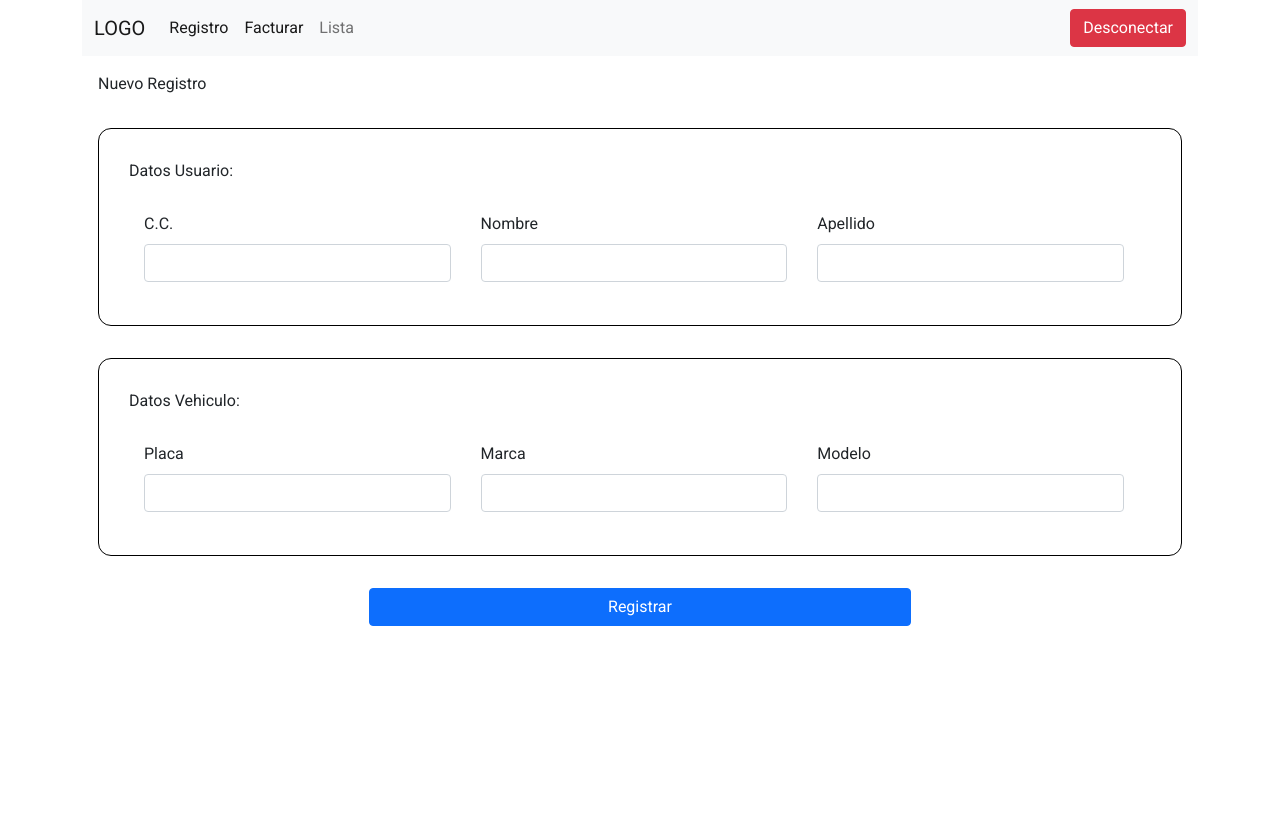
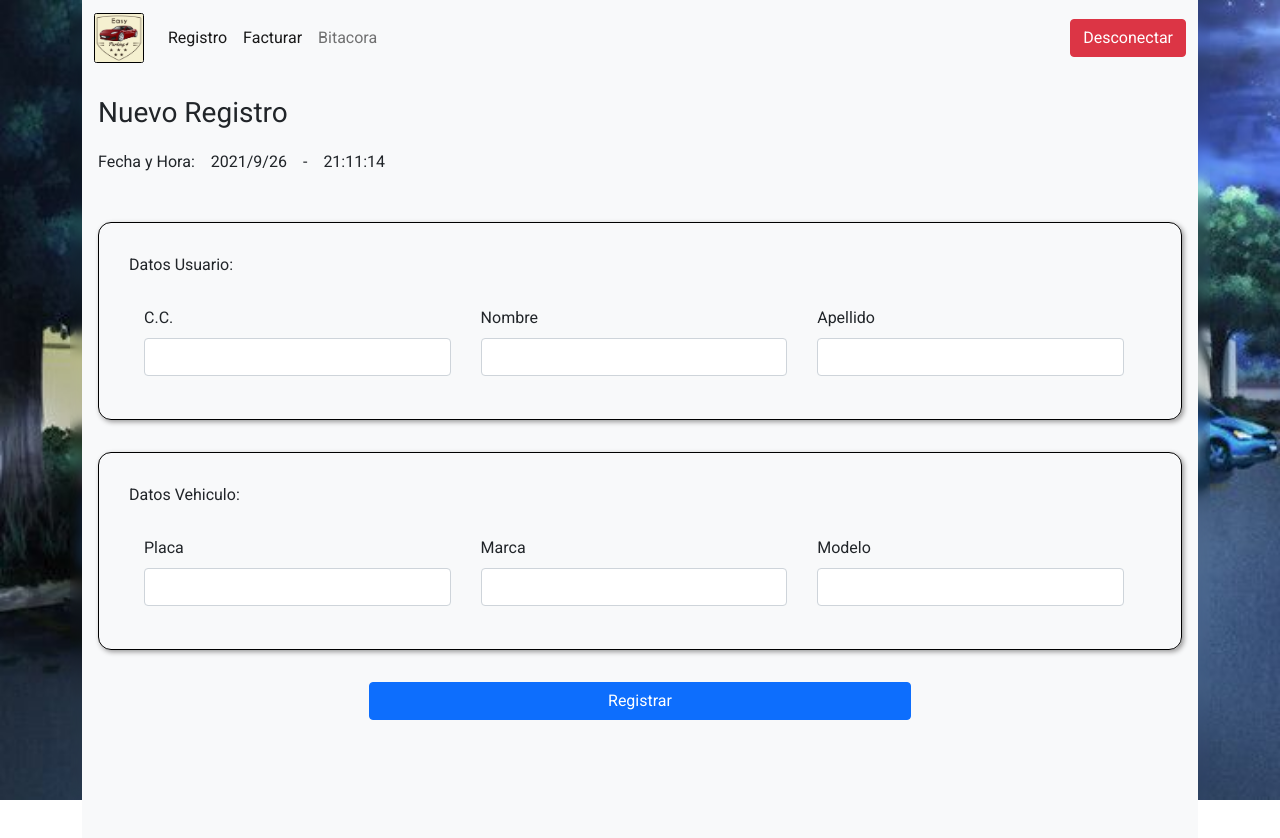
Before and after one commit to J-Roma/easyparkin-mintic, a plain HTML site: page Frontend/src/register.html in a window 1280 px wide. Before the commit the page ends 800 px from the top, so only its background shows below. Drawn offline with nearby package versions, Linux system fonts and the light colour scheme.

Commit message:
Frontend

```diff
--- a/Frontend/src/main.js
+++ b/Frontend/src/main.js
@@ -0,0 +1,5 @@
+const newDate = new Date();
+const date = `${newDate.getFullYear()}/${newDate.getMonth()+1}/${newDate.getDate()}`
+const hours = `${newDate.getHours()}:${newDate.getMinutes()}:${newDate.getSeconds()}`
+document.querySelector("#fill-date").innerHTML = `${date}`;
+document.querySelector("#fill-hours").innerHTML = `${hours}`;
--- a/Frontend/src/billing.html
+++ b/Frontend/src/register.html
@@ -13,12 +13,14 @@
     <link rel="stylesheet" href="./styles.css" />
     <title>Facturacion</title>
   </head>
-  <body>
+  <body class="container">
     <!-- Navbar -->
-    <div class="container">
+    <div class="">
       <nav class="navbar navbar-expand-lg navbar-light bg-light">
         <div class="container-fluid">
-          <a class="navbar-brand" href="#">LOGO</a>
+          <a class="navbar-brand" href="#">
+            <img src="../assets/logo.jpeg" style="border: 1px solid black; border-radius: 5%;" width="50px" height="50px" alt="logo">
+          </a>
           <button
             class="navbar-toggler"
             type="button"
@@ -43,7 +45,7 @@
                 >
               </li>
               <li class="nav-item">
-                <a class="nav-link" href="#">Lista</a>
+                <a class="nav-link" href="#">Bitacora</a>
               </li>
             </ul>
             <form class="d-flex">
@@ -54,20 +56,26 @@
       </nav>
     </div>
     <!-- Registro -->
-    <div class="container">
+    <div class="full-height bg-light">
       <div class="register py-3 px-3">
-        <p>Nuevo Registro</p>
+        <p class="fs-3">Nuevo Registro</p>
+        <div class="box">
+          <p class="me-3">Fecha y Hora: </p>
+          <p id="fill-date"></p>
+          <p class="px-3">-</p>
+          <p id="fill-hours"></p>
+        </div>
         <div class="outline-box">
           <div class="title">
             <p>Datos Usuario:</p>
           </div>
           <div class="box">
             <div class="item">
-              <label for="name" class="form-label">C.C.</label>
+              <label for="id" class="form-label">C.C.</label>
               <input
                 type="text"
                 class="form-control"
-                id="name"
+                id="id"
                 aria-describedby="namehelp"
               />
             </div>
@@ -114,11 +122,13 @@
           <button class="btn btn-primary" type="button">Registrar</button>
         </div>
       </div>
+
     </div>
     <script
       src="https://cdn.jsdelivr.net/npm/bootstrap@5.1.1/dist/js/bootstrap.bundle.min.js"
       integrity="sha384-/bQdsTh/da6pkI1MST/rWKFNjaCP5gBSY4sEBT38Q/9RBh9AH40zEOg7Hlq2THRZ"
       crossorigin="anonymous"
     ></script>
+    <script src="./main.js"></script>
   </body>
 </html>
--- a/Frontend/src/styles.css
+++ b/Frontend/src/styles.css
@@ -1,7 +1,7 @@
 @import url('https://fonts.googleapis.com/css2?family=Roboto:wght@100;300;400;500;700;900&display=swap');
 
 body {
-  background-image: url(".. /assets/parking.jpg");
+  background-image: url("../assets/parking.jpg");
   background-position: center;
   background-repeat: no-repeat;
   background-size: cover;
@@ -10,11 +10,14 @@ body {
   margin: 0;
   padding: 0;
   /* background: rgb(63, 94, 251);
-  background: linear-gradient(
+  background: linear-gradient(git
     30deg,
     rgba(63, 94, 251, 1) 0%,
     rgba(255, 117, 145, 1) 100%
   ); */
+  height: 100vh;
+}
+.full-height{
   height: 100vh;
 }
 #login .container #login-row #login-column #login-box {
@@ -49,16 +52,14 @@ body {
   width: 130px;
 }
 
-.register{
-  /* background-color: #efefef; */
-}
-
 .outline-box {
   margin: 32px 0;
   padding: 30px;
   border: .5px solid black;
   border-radius: 13px;
-
+  -webkit-box-shadow: 2px 2px 5px #999;
+  -moz-box-shadow: 2px 2px 5px #999;
+  filter: shadow(color=#999999, direction=135, strength=2);
 }
 
 .box{
```
Also changed, not shown: Frontend/assets/logo.jpeg (renamed from assets/logo.jpeg), Frontend/assets/parking.jpg (renamed from assets/parking.jpg).
